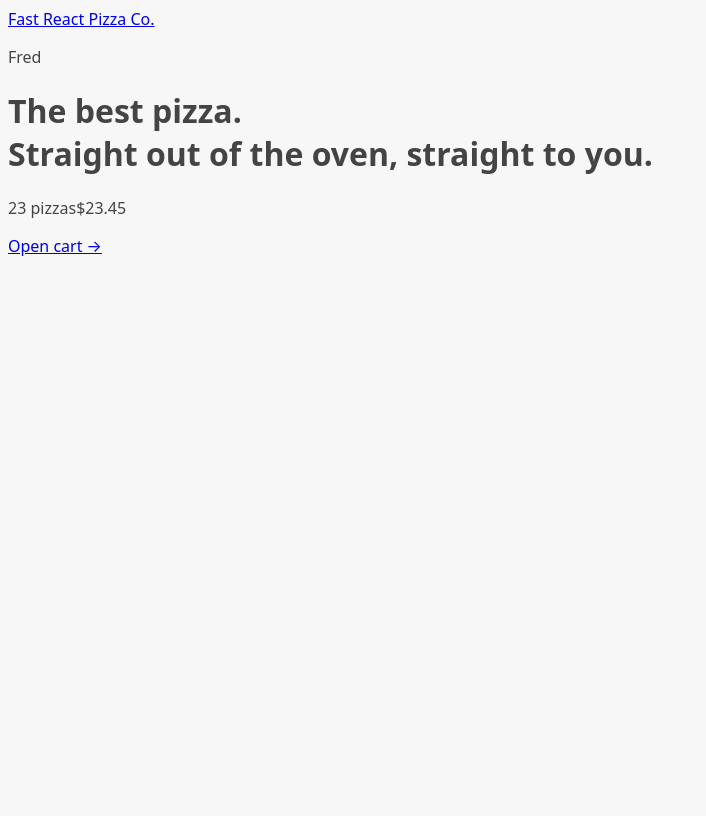
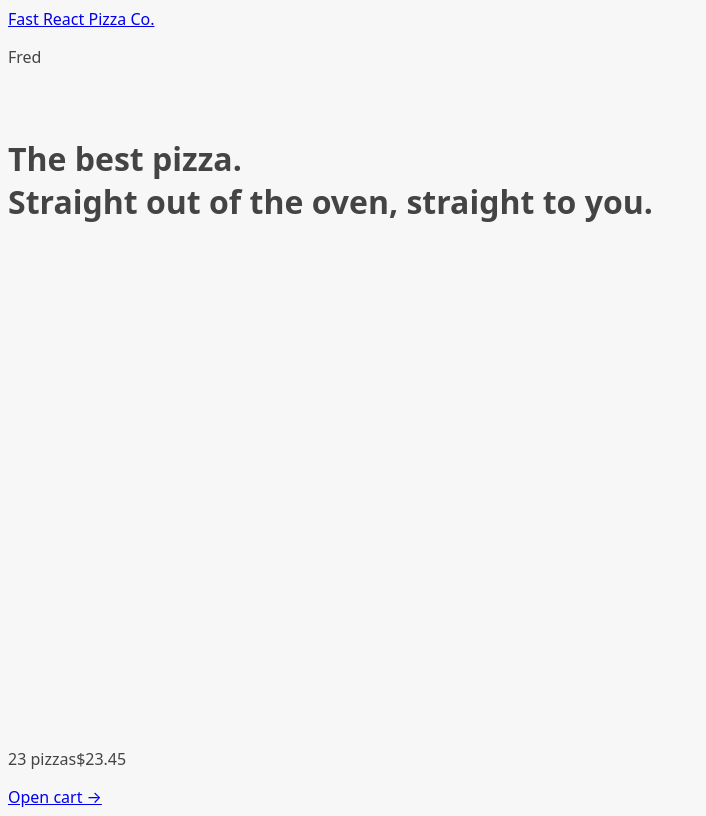
Before and after one commit to grumpypoles/16-fast-react-pizza, a React (Vite) app: page / in a window 1280 px wide. Shown: the whole page, without its empty margins (0-706 px from the left). Built offline with nearby package versions, Linux system fonts and the light colour scheme.

Commit message:
Displaying a Loading Indicator.

```diff
--- a/src/features/menu/Menu.jsx
+++ b/src/features/menu/Menu.jsx
@@ -4,7 +4,7 @@
 
 function Menu() {
   const menu = useLoaderData()
-  console.log(menu)
+
   return (
   <ul>
     {menu.map(pizza => <MenuItem pizza={pizza} key={pizza.id} />)}
--- a/src/ui/AppLayout.jsx
+++ b/src/ui/AppLayout.jsx
@@ -1,10 +1,15 @@
-import { Outlet } from "react-router-dom";
+import { Outlet, useNavigation } from "react-router-dom";
 import CartOverview from "../features/cart/CartOverview";
 import Header from "./Header";
+import Loader from "./Loader"
 
 function AppLayout() {
+
+    const navigation = useNavigation()
+    const isLoading = navigation.state === "loading"
   return (
-    <div>
+    <div className="layout">
+    {isLoading && <Loader />}
       <Header />
       <main>
         <Outlet />
--- /dev/null
+++ b/src/ui/Loader.jsx
@@ -0,0 +1,9 @@
+function Loader() {
+    return (
+        <div className="loader">
+
+        </div>
+    )
+}
+
+export default Loader
```
